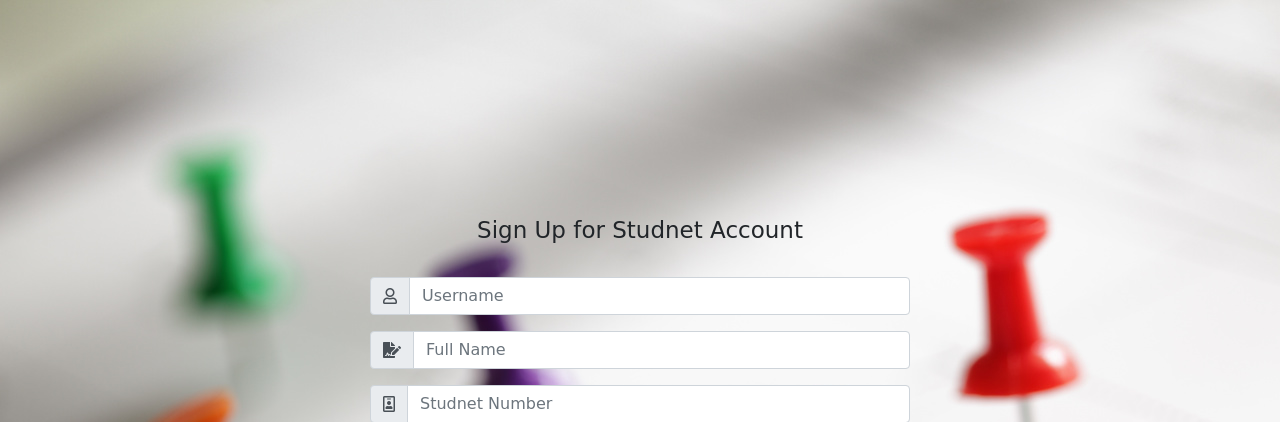
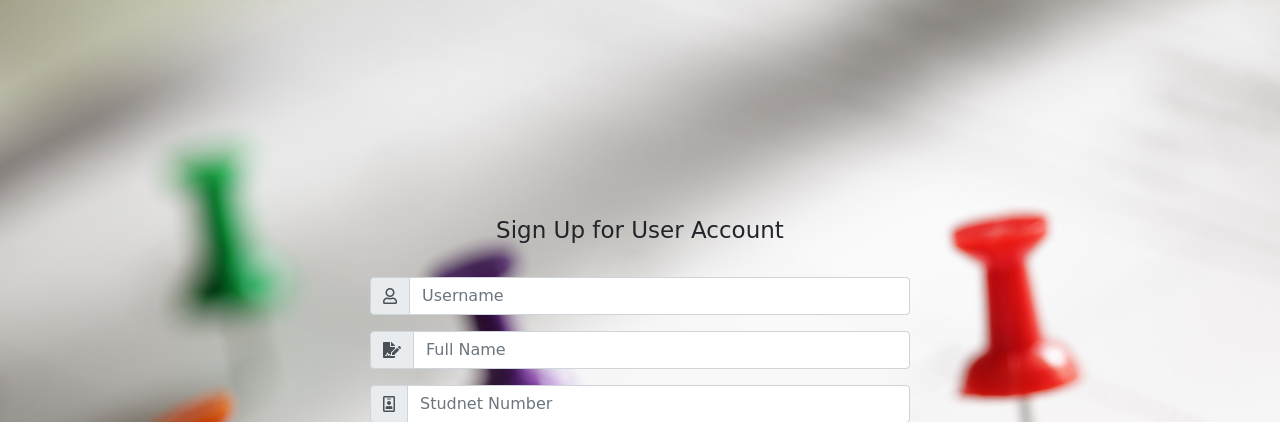
Before and after one commit to jayanth756/Mobile_Car_Wash, a Django app: page /register_student/ in a window 1280 px wide. Shown: the top 422 px of the page. Run offline with Django 3.2, Linux system fonts and the light colour scheme; some libraries are stand-ins or nearby versions.

Commit message:
2nd commit

```diff
--- a/templates/register_student.html
+++ b/templates/register_student.html
@@ -6,7 +6,7 @@
 				  <div class="row">
 				    <div class="col-md-6 offset-md-3">
 
-                            <h2 class="Login">Sign Up for Studnet Account</h2><br>
+                            <h2 class="Login">Sign Up for User Account</h2><br>
 				    		<div class="input-group mb-3">
 							  <div class="input-group-prepend">
 							    <span class="input-group-text" id="basic-addon1"><i class="far fa-user"></i></span>
```
